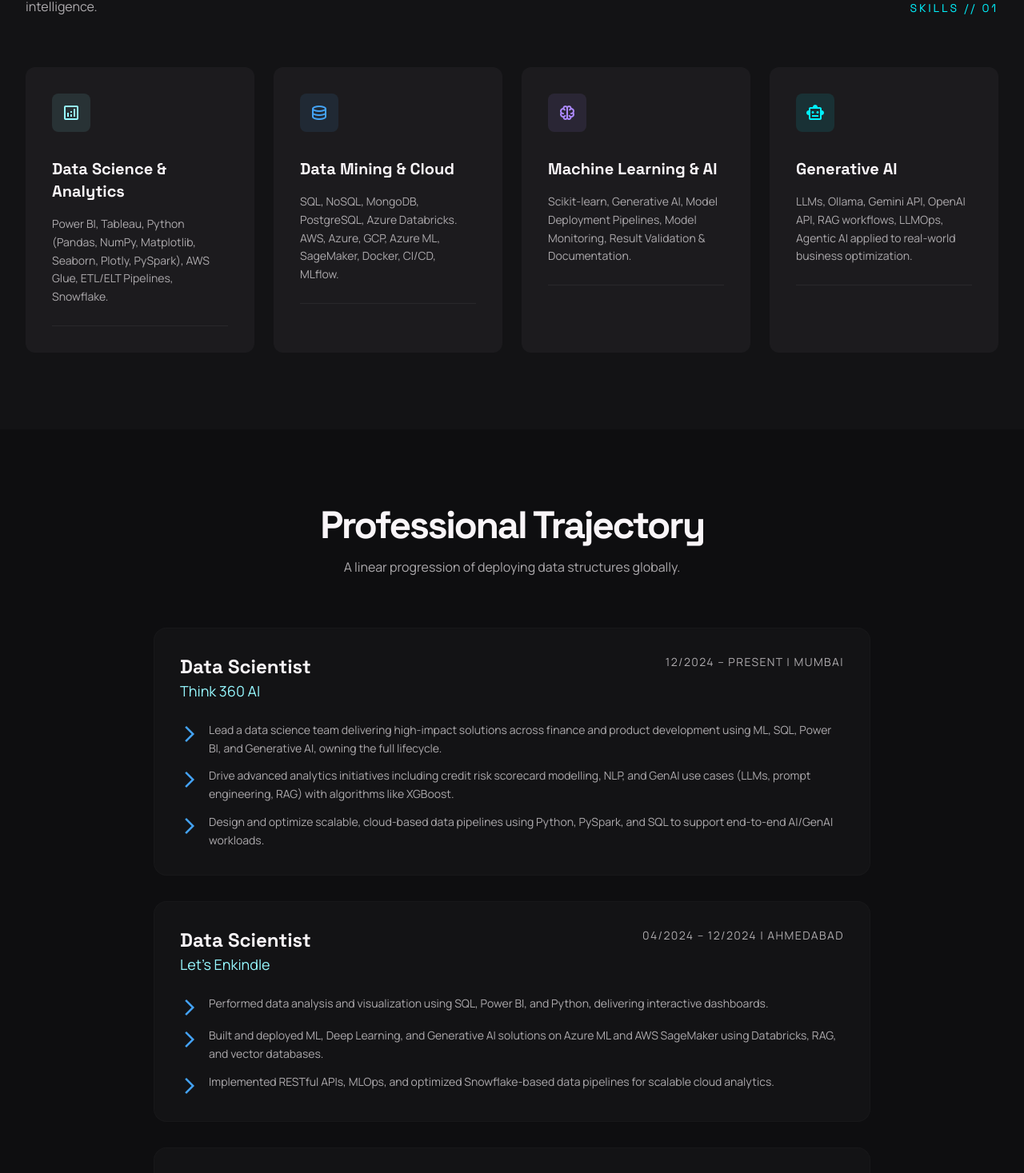
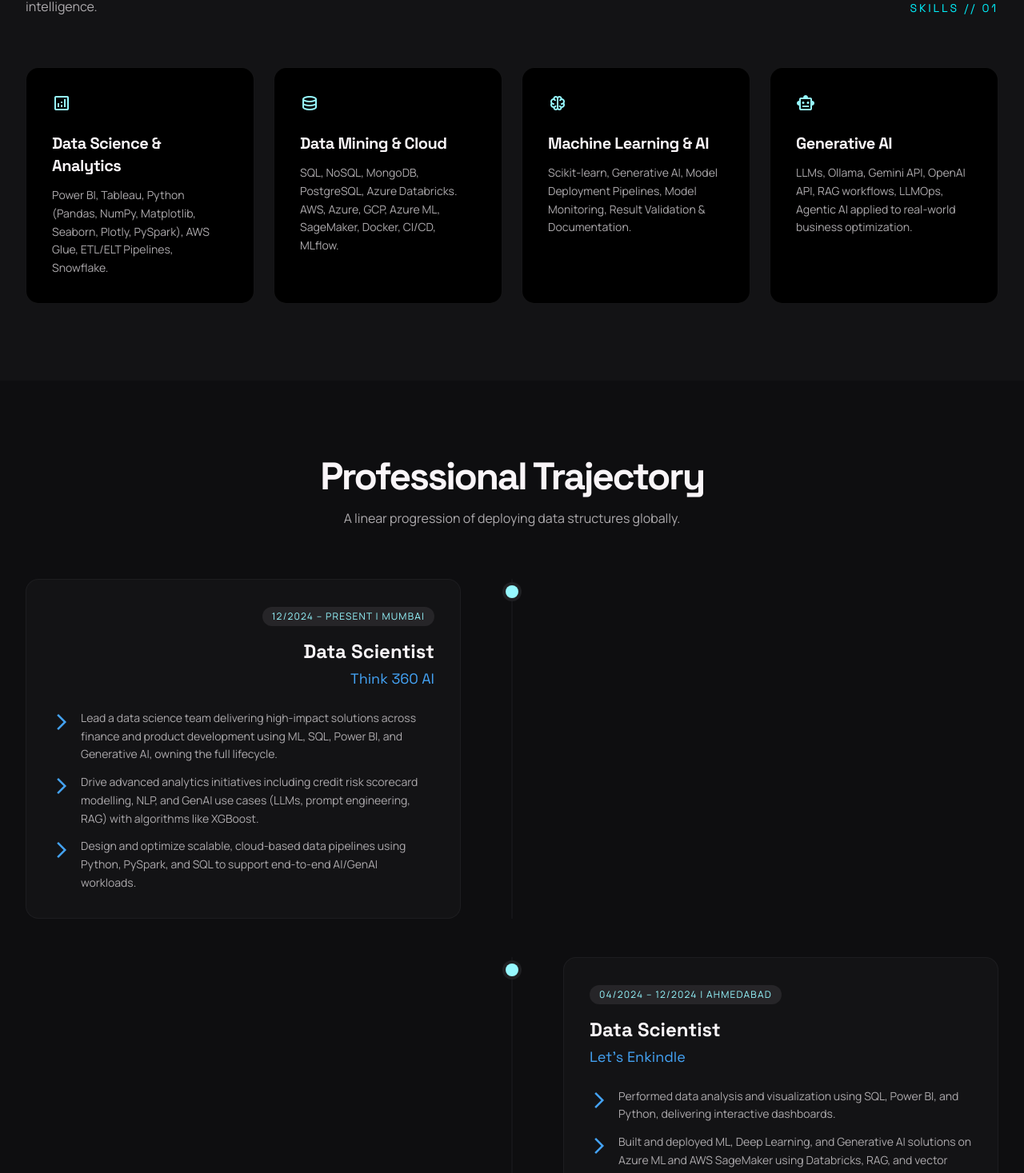
Before and after one commit to kaumil-mg/portfolio2, a Next.js app: page / in a window 1280 px wide. Shown: the part 980-2447 px from the top of the page at 80% size. Built offline with nearby package versions, Linux system fonts and the light colour scheme.

Commit message:
updated bgv

```diff
--- a/app/layout.tsx
+++ b/app/layout.tsx
@@ -1,6 +1,8 @@
 import type { Metadata } from "next";
 import { Space_Grotesk, Manrope } from "next/font/google";
 import "./globals.css";
+
+import CustomCursor from "@/components/CustomCursor";
 
 const spaceGrotesk = Space_Grotesk({
   variable: "--font-headline",
@@ -36,7 +38,8 @@ export default function RootLayout({
           rel="stylesheet"
         />
       </head>
-      <body className="bg-background text-on-surface font-body selection:bg-primary-container selection:text-on-primary-container min-h-full flex flex-col">
+      <body className="bg-background text-on-surface font-body selection:bg-primary-container selection:text-on-primary-container min-h-full flex flex-col md:cursor-none">
+        <CustomCursor />
         {children}
       </body>
     </html>
--- a/components/ContactSection.tsx
+++ b/components/ContactSection.tsx
@@ -86,7 +86,7 @@ export default function ContactSection() {
           </div>
           <div className="flex flex-col items-center pt-8 gap-4">
             <button
-              className="group relative px-12 py-4 bg-gradient-to-r from-primary-container to-secondary text-on-primary-container rounded-full font-headline font-bold text-lg overflow-hidden transition-all duration-300 active:scale-95 shadow-lg disabled:opacity-50"
+              className="group relative px-12 py-4 bg-gradient-to-r from-primary-container to-secondary text-on-primary-container rounded-full font-headline font-bold text-lg overflow-hidden transition-all duration-300 hover:shadow-[0_0_30px_rgba(0,139,163,0.3)] dark:hover:shadow-[0_0_30px_rgba(0,241,253,0.3)] hover:-translate-y-1 active:scale-95 shadow-lg disabled:opacity-50"
               type="submit"
               disabled={status === "loading"}
             >
--- /dev/null
+++ b/components/CustomCursor.tsx
@@ -0,0 +1,110 @@
+"use client";
+
+import { useEffect, useRef, useState } from "react";
+
+export default function CustomCursor() {
+  const outerRef = useRef<HTMLDivElement>(null);
+  const innerRef = useRef<HTMLDivElement>(null);
+  const bgGlowRef = useRef<HTMLDivElement>(null);
+  const [isHovering, setIsHovering] = useState(false);
+  const [isVisible, setIsVisible] = useState(false);
+
+  useEffect(() => {
+    if (window.matchMedia("(pointer: coarse)").matches) {
+      return;
+    }
+
+    let targetX = 0;
+    let targetY = 0;
+    let currentX = 0;
+    let currentY = 0;
+    let animationFrameId: number;
+
+    const render = () => {
+      // Easing function for smooth professional delay
+      currentX += (targetX - currentX) * 0.15;
+      currentY += (targetY - currentY) * 0.15;
+
+      if (outerRef.current) {
+        outerRef.current.style.transform = `translate3d(${currentX - 20}px, ${currentY - 20}px, 0)`;
+      }
+      if (innerRef.current) {
+        innerRef.current.style.transform = `translate3d(${targetX - 4}px, ${targetY - 4}px, 0)`;
+      }
+      if (bgGlowRef.current) {
+        bgGlowRef.current.style.transform = `translate3d(${currentX - 400}px, ${currentY - 400}px, 0)`;
+      }
+
+      animationFrameId = requestAnimationFrame(render);
+    };
+
+    render();
+
+    const updatePosition = (e: MouseEvent) => {
+      targetX = e.clientX;
+      targetY = e.clientY;
+      if (!isVisible) setIsVisible(true);
+    };
+
+    const handleMouseOver = (e: MouseEvent) => {
+      const target = e.target as HTMLElement;
+      if (
+        target.tagName.toLowerCase() === "a" ||
+        target.tagName.toLowerCase() === "button" ||
+        target.closest("a") ||
+        target.closest("button") ||
+        window.getComputedStyle(target).cursor === "pointer"
+      ) {
+        setIsHovering(true);
+      } else {
+        setIsHovering(false);
+      }
+    };
+
+    const handleMouseLeave = () => setIsVisible(false);
+
+    window.addEventListener("mousemove", updatePosition, { passive: true });
+    window.addEventListener("mouseover", handleMouseOver, { passive: true });
+    document.addEventListener("mouseleave", handleMouseLeave);
+
+    return () => {
+      cancelAnimationFrame(animationFrameId);
+      window.removeEventListener("mousemove", updatePosition);
+      window.removeEventListener("mouseover", handleMouseOver);
+      document.removeEventListener("mouseleave", handleMouseLeave);
+    };
+  }, [isVisible]);
+
+  if (!isVisible) return null;
+
+  return (
+    <>
+      {/* Ambient Moving Antigravity Background */}
+      <div
+        ref={bgGlowRef}
+        className="fixed top-0 left-0 w-[800px] h-[800px] rounded-full pointer-events-none z-[-1] opacity-40 dark:opacity-20 blur-[120px] transition-opacity duration-1000 will-change-transform mix-blend-screen"
+        style={{
+          background: "radial-gradient(circle, rgba(0,241,253,0.3) 0%, rgba(172,137,255,0.1) 40%, rgba(0,0,0,0) 70%)"
+        }}
+      />
+
+      {/* Outer Ring */}
+      <div
+        ref={outerRef}
+        className={`hidden md:block fixed top-0 left-0 w-10 h-10 border-2 rounded-full pointer-events-none z-[9998] transition-all duration-300 ease-out will-change-transform shadow-[0_0_15px_rgba(0,139,163,0.3)] dark:shadow-[0_0_15px_rgba(0,241,253,0.2)] ${
+          isHovering
+            ? "scale-150 border-primary/30 bg-primary/10 backdrop-blur-[2px]"
+            : "scale-100 border-primary/50"
+        }`}
+      />
+
+      {/* Inner Dot */}
+      <div
+        ref={innerRef}
+        className={`hidden md:block fixed top-0 left-0 w-2 h-2 bg-primary rounded-full pointer-events-none z-[9999] transition-all duration-150 ease-out will-change-transform ${
+          isHovering ? "scale-0 opacity-0" : "scale-100 opacity-100"
+        }`}
+      />
+    </>
+  );
+}
--- a/components/ExperienceSection.tsx
+++ b/components/ExperienceSection.tsx
@@ -56,25 +56,24 @@ export default function ExperienceSection() {
           </p>
         </div>
 
-        <div className="max-w-4xl mx-auto grid gap-8">
-          {experiences.map((exp, idx) => (
-            <div
-              key={idx}
-              className="group p-8 rounded-2xl bg-surface-container-low border border-outline-variant/10 hover:border-primary/20 hover:bg-surface-container transition-all duration-500 relative"
-            >
-              <div className="absolute top-0 left-0 w-1 h-full bg-gradient-to-b from-primary-container to-secondary rounded-l-2xl opacity-0 group-hover:opacity-100 transition-opacity"></div>
-
-              <div className="flex flex-col md:flex-row justify-between mb-4 gap-4">
-                <div>
-                  <h3 className="text-2xl font-headline font-bold text-on-surface">{exp.role}</h3>
-                  <div className="text-lg text-primary">{exp.company}</div>
-                </div>
-                <div className="text-sm font-label uppercase tracking-widest text-on-surface-variant md:text-right">
+        <div className="space-y-12 relative">
+          {experiences.map((exp, index) => (
+            <div key={index} className="group relative pl-12 md:pl-0">
+              <div className="hidden md:block absolute left-1/2 top-0 bottom-0 w-px bg-outline-variant/30 group-hover:bg-primary/50 transition-colors duration-500 -translate-x-1/2"></div>
+              <div className={`md:w-1/2 ${index % 2 === 0 ? "md:pr-16 md:text-right" : "md:pl-16 md:ml-auto"}`}>
+                <div className="absolute left-0 md:left-1/2 top-2 w-4 h-4 rounded-full bg-primary ring-4 ring-surface-container-high md:-translate-x-1/2 z-10 transition-transform duration-500 group-hover:scale-150 group-hover:shadow-[0_0_15px_rgba(0,241,253,0.5)]"></div>
+                <div className="bg-surface-container-low p-8 rounded-2xl border border-outline-variant/20 hover:border-primary/40 transition-all duration-500 ease-out hover:-translate-y-2 hover:shadow-[0_8px_30px_rgba(0,139,163,0.08)] dark:hover:shadow-[0_8px_30px_rgba(0,241,253,0.08)] relative overflow-hidden">
+                  <div className="absolute inset-0 bg-gradient-to-r from-primary/0 via-primary/5 to-primary/0 opacity-0 group-hover:opacity-100 transition-opacity duration-700 translate-x-[-100%] group-hover:translate-x-[100%]"></div>
+                  <span className="inline-block px-3 py-1 bg-surface-container-highest text-xs font-label uppercase tracking-widest text-primary rounded-full mb-4">
                     {exp.period}
-                </div>
-              </div>
-
-              <ul className="space-y-3 mt-6">
+                  </span>
+                  <h3 className="text-2xl font-headline font-bold text-on-surface mb-1 group-hover:text-primary transition-colors duration-300">
+                    {exp.role}
+                  </h3>
+                  <h4 className="text-lg text-secondary font-headline mb-4">
+                    {exp.company}
+                  </h4>
+                  <ul className="space-y-3 mt-6 text-left">
                     {exp.points.map((pt, i) => (
                       <li key={i} className="text-on-surface-variant text-sm leading-relaxed flex gap-3">
                         <span className="text-secondary mt-1 material-symbols-outlined text-sm">arrow_forward_ios</span>
@@ -83,6 +82,8 @@ export default function ExperienceSection() {
                     ))}
                   </ul>
                 </div>
+              </div>
+            </div>
           ))}
         </div>
       </div>
--- a/components/HeroSection.tsx
+++ b/components/HeroSection.tsx
@@ -5,8 +5,11 @@ export default function HeroSection() {
     <RevealSection id="home" className="relative min-h-screen flex items-center px-8 pt-20 celestial-mesh overflow-hidden">
       <div className="container mx-auto grid grid-cols-1 lg:grid-cols-12 gap-12 items-center">
         <div className="lg:col-span-7 space-y-8">
-          <div className="inline-flex items-center gap-2 px-3 py-1 rounded-full bg-surface-container-high border border-primary/20 text-primary text-xs font-headline uppercase tracking-widest">
-            <span className="w-2 h-2 rounded-full bg-primary-fixed animate-pulse"></span>
+          <div className="inline-flex items-center gap-2 px-3 py-1 rounded-full bg-surface-container-high border border-primary/20 text-primary text-xs font-headline uppercase tracking-widest hover:border-primary/50 hover:bg-primary/10 transition-colors duration-300 cursor-default">
+            <span className="relative flex h-2 w-2">
+              <span className="animate-ping absolute inline-flex h-full w-full rounded-full bg-primary opacity-75"></span>
+              <span className="relative inline-flex rounded-full h-2 w-2 bg-primary"></span>
+            </span>
             Available for New Opportunities
           </div>
           <h1 className="text-6xl md:text-8xl font-headline font-bold tracking-tighter text-on-surface leading-[0.9]">
--- a/components/ServicesSection.tsx
+++ b/components/ServicesSection.tsx
@@ -45,45 +45,18 @@ export default function ServicesSection() {
           </div>
         </div>
         <div className="grid grid-cols-1 md:grid-cols-2 lg:grid-cols-4 gap-6">
-          {services.map((service, index) => {
-            const ringColorHover =
-              service.colorClass === "primary" ? "hover:border-primary/20 hover:shadow-[0_0_30px_rgba(0,241,253,0.15)]" :
-              service.colorClass === "secondary" ? "hover:border-secondary/20 hover:shadow-[0_0_30px_rgba(68,163,245,0.15)]" :
-              service.colorClass === "tertiary" ? "hover:border-tertiary/20 hover:shadow-[0_0_30px_rgba(172,137,255,0.15)]" :
-              "hover:border-primary-fixed/20 hover:shadow-[0_0_30px_rgba(0,241,253,0.15)]";
-
-            const iconBgText =
-              service.colorClass === "primary" ? "bg-primary/10 text-primary" :
-              service.colorClass === "secondary" ? "bg-secondary/10 text-secondary" :
-              service.colorClass === "tertiary" ? "bg-tertiary/10 text-tertiary" :
-              "bg-primary-fixed/10 text-primary-fixed";
-
-            const lineBgHover =
-              service.colorClass === "primary" ? "group-hover:bg-primary/30" :
-              service.colorClass === "secondary" ? "group-hover:bg-secondary/30" :
-              service.colorClass === "tertiary" ? "group-hover:bg-tertiary/30" :
-              "group-hover:bg-primary-fixed/30";
-
-            return (
-              <div
-                key={index}
-                className={`group p-8 rounded-xl bg-surface-container-highest/50 hover:bg-surface-container-highest transition-all duration-500 border border-transparent ${ringColorHover} hover:scale-[1.02]`}
-              >
-                <div
-                  className={`w-12 h-12 mb-8 flex items-center justify-center rounded-lg ${iconBgText} group-hover:scale-110 transition-transform`}
-                >
-                  <span className="material-symbols-outlined text-3xl">{service.icon}</span>
-                </div>
-                <h3 className="text-xl font-headline font-bold mb-4">{service.title}</h3>
-                <p className="text-on-surface-variant text-sm leading-relaxed mb-6">
-                  {service.description}
-                </p>
-                <div
-                  className={`w-full h-px bg-outline-variant/30 ${lineBgHover} transition-colors`}
-                ></div>
-              </div>
-            );
-          })}
+          {services.map((service, index) => (
+            <div key={index} className="group p-8 rounded-2xl bg-surface-container-lowest border border-outline-variant/30 transition-all duration-500 ease-out hover:-translate-y-2 hover:shadow-[0_10px_40px_rgba(0,139,163,0.1)] dark:hover:shadow-[0_10px_40px_rgba(0,241,253,0.1)] hover:border-primary/50 relative overflow-hidden">
+              <div className="absolute top-0 right-0 w-32 h-32 bg-gradient-to-bl from-primary/10 to-transparent rounded-bl-full opacity-0 group-hover:opacity-100 transition-opacity duration-700"></div>
+              <span className="material-symbols-outlined text-4xl text-primary mb-6 transform transition-transform duration-500 group-hover:scale-110 group-hover:rotate-3">{service.icon}</span>
+              <h3 className="text-xl font-headline font-bold text-on-surface mb-3 tracking-tight group-hover:text-primary transition-colors duration-300">
+                {service.title}
+              </h3>
+              <p className="text-sm text-on-surface-variant font-body leading-relaxed group-hover:text-on-surface transition-colors duration-300">
+                {service.description}
+              </p>
+            </div>
+          ))}
         </div>
       </div>
     </RevealSection>
```
Also changed, not shown: components/AboutSection.tsx (+56 -49 lines), components/NavBar.tsx (+5 -5 lines). Lines whose indentation alone changed are shown as unchanged.
